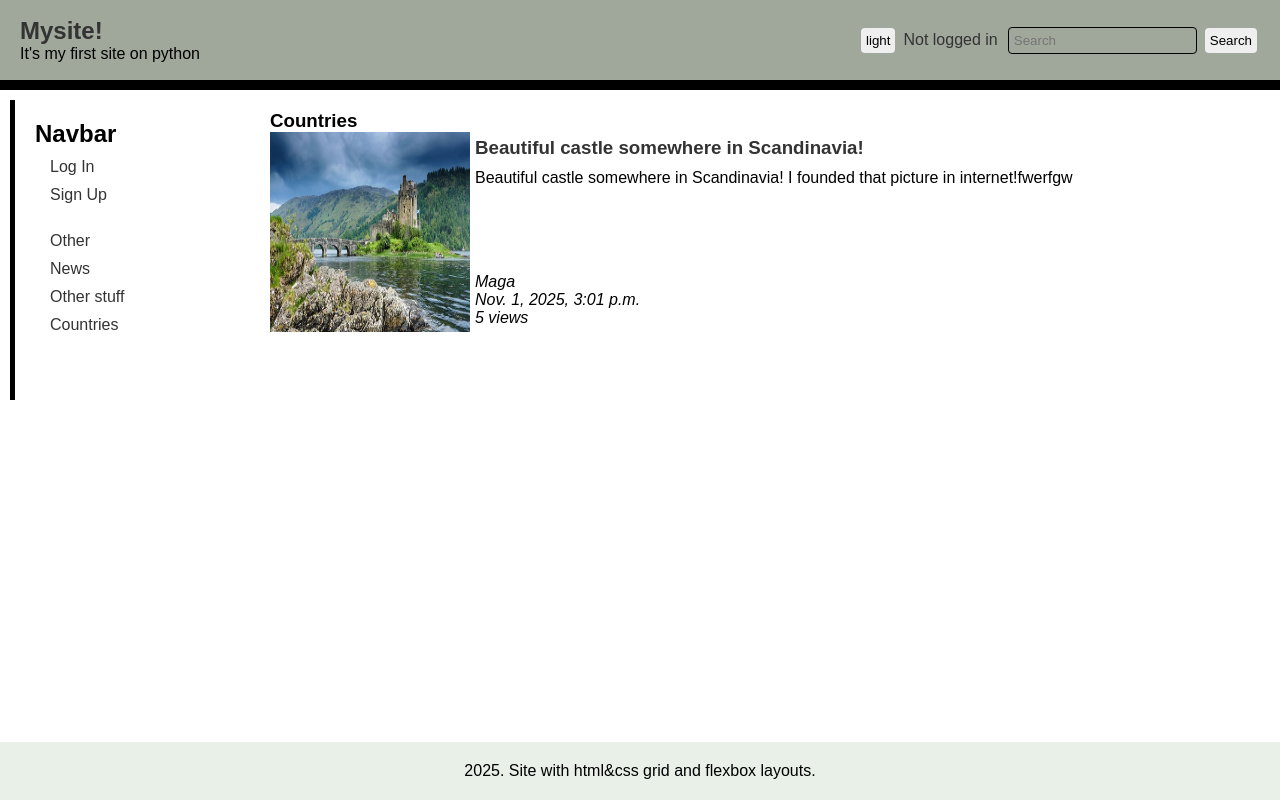
After one commit to Magomed-Dzhamalov002005/Mysite, a Django app: page /category/4 in a window 1280 px wide. The commit adds this page. Run offline with Django 5.2, Linux system fonts and the light colour scheme; data comes from the database, SQL or seed files in the repository; both versions use the stored data as it was after the commit.

Commit message:
Solve messages showing problem, correct get and post queries, and add categories. Fully completed the project :)

```diff
--- a/authentication/static/authentication/css/login.css
+++ b/authentication/static/authentication/css/login.css
@@ -20,7 +20,7 @@
 body {
     display: grid;
     grid-template-columns: 1fr;
-    grid-template-rows: 90px 1fr auto;
+    grid-template-rows: auto 1fr auto;
     grid-template-areas:
     "header"
     "main"
--- a/cabinet/static/cabinet/css/cabinet.css
+++ b/cabinet/static/cabinet/css/cabinet.css
@@ -24,7 +24,7 @@ main button {
 main form {
     display: flex;
     flex-direction: column;
-    width: 400px;
+    max-width: 400px;
 }
 
 main form p {
@@ -48,7 +48,3 @@ main .cab-post {
 main .cab-post .edit-form {
     display: flex;
 }
-
-/* main .cab-post .edit-form .editing {
-    display: none;
-} */
--- a/main/forms.py
+++ b/main/forms.py
@@ -6,7 +6,7 @@ class PostAddingForm(forms.ModelForm):
 
     class Meta:
         model = Post
-        fields = ['slug', 'image', 'name', 'text']
+        fields = ['slug', 'image', 'name', 'category', 'text']
 
 
 class CommentForm(forms.ModelForm):
--- a/main/models.py
+++ b/main/models.py
@@ -1,14 +1,27 @@
 from django.db import models
 from django.contrib.auth.models import User
 
+
+class Category(models.Model):
+    class CategoryType(models.TextChoices):
+        COUNTRIES = 'GLC', ('Global countries')
+        NEWS = 'NWS', ('Global news')
+        OTHER = 'NO', ("Not in list")
+
+    name = models.CharField(max_length=50, unique=True)
+    categoryType = models.CharField(max_length=5, choices=CategoryType.choices, default=CategoryType.OTHER)
+
+    def __str__(self) -> str:
+        return (f"Category[ID:{self.pk}]: {self.name}; {self.categoryType}")
+
 default_author = User.objects.get(username='TemporaryAuthor')
 
-# Create your models here.
 class Post(models.Model):
     slug = models.CharField(max_length=25, unique=True)
     image = models.ImageField(blank=True)
     name = models.CharField(max_length=99)
     text = models.TextField(blank=True)
+    category = models.ForeignKey(Category, on_delete=models.PROTECT)
     author = models.ForeignKey(User, on_delete=models.CASCADE, default=default_author.pk)
     date = models.DateTimeField(auto_now_add=True)
     views = models.IntegerField(default=0)
--- a/main/static/main/css/style.css
+++ b/main/static/main/css/style.css
@@ -108,6 +108,14 @@ input:focus {
     outline: none;
 }
 
+textarea {
+    color: var(--clr-text);
+}
+
+.dark textarea {
+    color: #000;
+}
+
 header {
     grid-area: header;
     background-color: var(--clr-bg-header);
@@ -203,6 +211,7 @@ main article img {
     flex-shrink: 0;
     width: 200px;
     height: 200px;
+    background-color: #343333;
 }
 
 main article .card {
--- /dev/null
+++ b/main/templates/main/category.html
@@ -0,0 +1,20 @@
+{% extends "main/index.html" %}
+
+{% block content %}
+<!-- main-block -->
+<main>
+    <h3>{{ cat.name }}</h3>
+    {% for p in posts %}
+    <article>
+        {% if p.image %}<img src="{{ p.image.url }}">{% else %}<img src="">{% endif %}
+        <div class="card">
+            <a href="{% url 'main:post' p.slug %}"><h3 class="card-brand">{{ p.name }}</h3></a>
+            <p>{{ p.text }}</p>
+            <i>{{ p.author }}</i>
+            <i>{{ p.date }}</i>
+            <i>{{ p.views }} views</i>
+        </div>
+    </article>
+    {% endfor %}
+</main>
+{% endblock content %}
--- /dev/null
+++ b/main/templates/main/category_tags.html
@@ -0,0 +1,3 @@
+{% for cat in categories %}
+<li><a href="{% url 'main:category' cat.pk %}">{{ cat.name }}</a></li>
+{% endfor %}
--- a/main/templates/main/index.html
+++ b/main/templates/main/index.html
@@ -21,7 +21,7 @@
                 <a href="{% url 'main:home' %}" class="text-decoration-none"><h2 class="navbar-brand fs-2" style="margin:0;padding:0;">Mysite!</h2></a>
                 <span>It's my first site on python</span>
             </div>
-            <button id="menuToggler">M</button>
+            <button id="menuToggler">-</button>
         </div>
         <section id="menu">
             <button id="themeLight" class="light">light</button>
@@ -47,7 +47,7 @@
     <!-- sidebar -->
 
     <aside>
-        <h2>Navbar / name</h2>
+        <h2>Navbar</h2>
         <ul>
             {% if user.is_authenticated %}
             <li><a href="{% url 'cabinet:studio' user %}">My Cabinet</a></li>
@@ -56,6 +56,11 @@
             <li><a href="{% url 'auth:login' %}">Log In</a></li>
             <li><a href="{% url 'auth:signup' %}">Sign Up</a></li>
             {% endif %}
+
+            <br>
+
+            {% load category_tags %}
+            {% show_categories %}
         </ul>
     </aside>
 
@@ -66,6 +71,8 @@
     <!-- main-block -->
 
     <main>
+        {% if messages %}{% for m in messages %}{{ m }}{% endfor %}{% endif %}
+
         {% if searchResult %}
             {% for p in searchResult %}
             <article>
@@ -73,13 +80,14 @@
                 <div class="card">
                     <a href="{% url 'main:post' p.slug %}"><h3 class="card-brand">{{ p.name }}</h3></a>
                     <p>{{ p.text }}</p>
-                    <i>{{ p.author }}</i>
+                    <i>{{ p.author }}, {{ p.category.name }}</i>
                     <i>{{ p.date }}</i>
                     <i>{{ p.views }} views</i>
                 </div>
             </article>
             {% endfor %}
         {% else %}
+            {{message}}
             {% for p in posts %}
             <article>
                 {% if p.image %}<img src="{{ p.image.url }}">{% else %}<img src="">{% endif %}
--- a/main/templates/main/post.html
+++ b/main/templates/main/post.html
@@ -8,7 +8,7 @@
             <a href="{% url 'main:home' %}" class="text-decoration-none"><h2 class="navbar-brand fs-2" style="margin:0;padding:0;">Mysite!</h2></a>
             <span>It's my first site on python</span>
         </div>
-        <button id="menuToggler">M</button>
+        <button id="menuToggler">-</button>
     </div>
     <section id="menu">
         <button id="themeLight" class="light">light</button>
@@ -37,7 +37,7 @@
         <div class="article-content">
             <h2>{{ post.name }}</h2>
             <p>{{ post.text }}</p>
-            <i>{{ post.author }}</i>
+            <i>{{ post.author }}, {{post.category.name}}</i>
             <i>{{ post.date }}</i>
             <i>{{ post.views }} views</i>
         </div>
--- /dev/null
+++ b/main/templatetags/category_tags.py
@@ -0,0 +1,9 @@
+from django import template
+from main.models import Category
+
+register = template.Library()
+
+@register.inclusion_tag("main/category_tags.html")
+def show_categories():
+    categories = Category.objects.all()
+    return {'categories': categories}
--- a/main/urls.py
+++ b/main/urls.py
@@ -6,4 +6,5 @@ urlpatterns = [
     path('', views.index, name="home"),
     path('post/<slug:slug>', views.post, name="post"),
     path('results', views.search, name="search"),
+    path('category/<int:cat_pk>', views.category, name="category"),
 ]
--- a/main/views.py
+++ b/main/views.py
@@ -1,28 +1,45 @@
 from django.shortcuts import render, redirect
-from .models import Post, Comment
+from django.db.models import F
+from .models import Post, Comment, Category
 from .forms import CommentForm
 
 def index(request):
+
     posts = Post.objects.all().order_by('-date')[:3]
+    categories = Category.objects.all()
+    message = ""
 
     data = {
         'posts':posts,
+        'categories': categories,
+        'message': message,
     }
 
-    query = request.GET.get("search-query")
-    if query:
-        result = Post.objects.filter(name__contains=query) | Post.objects.filter(text__contains=query)
-        data["searchResult"] = result
+    if request.GET:
+
+        query = request.GET.get("search-query")
+
+        if query:
+            result = Post.objects.filter(name__contains=query) | Post.objects.filter(text__contains=query)
+            data["message"] = "Nothing here ... :)"
+            data["searchResult"] = result
 
     return render(request, 'main/index.html', context=data)
 
 def post(request, slug):
+
+    if request.user.is_authenticated:
+        Post.objects.filter(slug = slug).update(views=F('views')+1)
+
     post = Post.objects.get(slug = slug)
     form = CommentForm()
-    message = ""
+
+    message = "" # Just learning different ways to show messages, by myself and from django contrib messages
 
     if request.POST:
+
         form = CommentForm(request.POST)
+
         if form.is_valid():
             comment = form.save(commit=False)
             comment.post = post
@@ -32,13 +49,16 @@ def post(request, slug):
             return redirect("main:post", slug)
         else:
             message = "something went wrong :("
+
     else:
         form = CommentForm()
 
     comments = Comment.objects.filter(post=post).order_by('-date')
 
     if request.POST:
+
         delete_comment = request.POST["delete-comment"]
+
         try:
             if delete_comment:
                 delete_comment = delete_comment.split("|")
@@ -46,6 +66,7 @@ def post(request, slug):
                 comment.delete()
         except Exception:
             message = "Comment haven't founded"
+
     else:
         pass
 
@@ -54,9 +75,23 @@ def post(request, slug):
         'comments':comments,
         'form':form,
     }
+
     return render(request, 'main/post.html', context=data)
 
+def category(request, cat_pk):
+
+    category = Category.objects.get(pk=cat_pk)
+    posts = Post.objects.filter(category=cat_pk)
+
+    data = {
+        'cat': category,
+        'posts': posts,
+    }
+
+    return render(request, 'main/category.html', context=data)
+
 def search(request):
+
     if request.GET:
         query = request.GET['search_query']
         result = Post.objects.filter(name__contains=query) | Post.objects.filter(text__contains=query)
@@ -64,4 +99,5 @@ def search(request):
     data = {
         'searchResult': result,
     }
+
     return render(request, 'main/search.html', context=data)
```
Also changed, not shown: cabinet/views.py (+35 -15 lines), db.sqlite3, main/migrations/0011_category.py (added), main/migrations/0012_category_name.py (added), main/migrations/0013_post_category.py (added), main/templatetags/__init__.py (added), media/Ancient.png (added), media/Ancient_4VmG42B.png (added).
